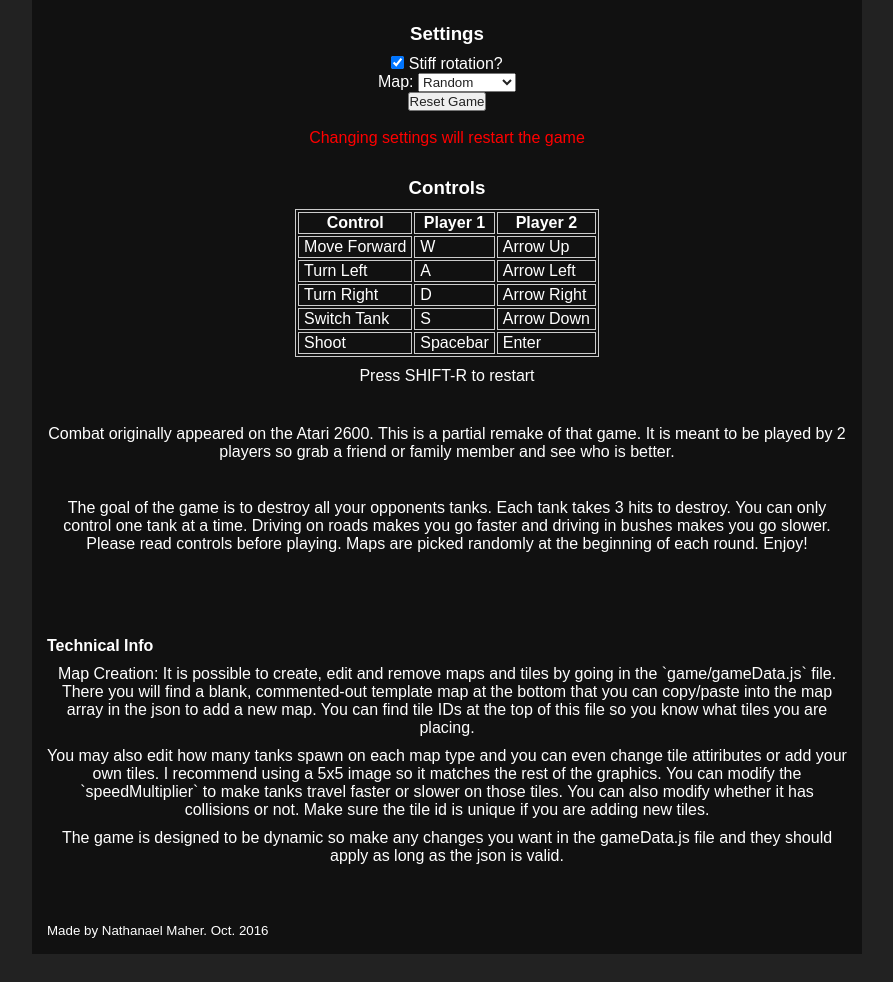
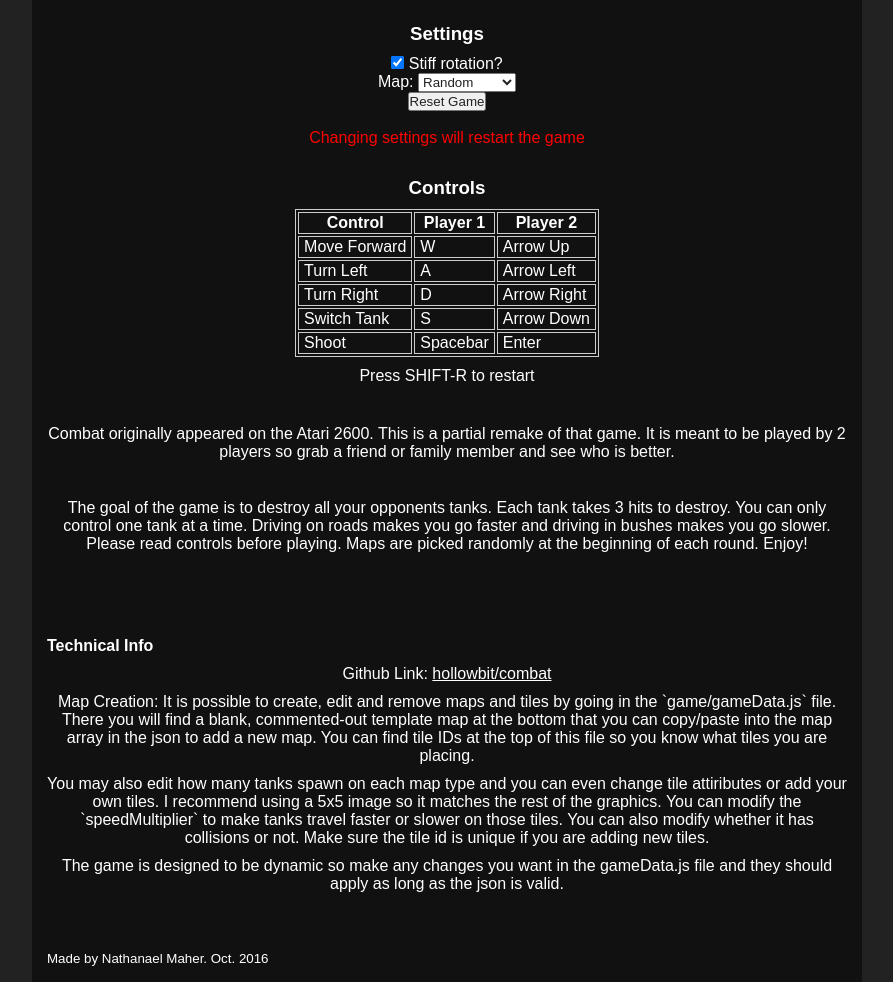
Before and after one commit to hollowbit/combat, a plain HTML site: page index.html in a window 1280 px wide. Shown: the part 500-1482 px from the top of the page, without its empty margins (193-1086 px from the left). Before the commit the page ends 1454 px from the top, so only its background shows below. Drawn offline with nearby package versions, Linux system fonts and the light colour scheme.

Commit message:
added github link

```diff
--- a/index.html
+++ b/index.html
@@ -50,6 +50,7 @@
 
 			<div><!--Technical Info Section-->
 			<h4>Technical Info</h4>
+			<p>Github Link: <a href="https://github.com/hollowbit/combat/tree/master">hollowbit/combat</a></p>
 			<p>Map Creation: It is possible to create, edit and remove maps and tiles by going in the `game/gameData.js` file. There you will find a blank, commented-out template map at the bottom that you can copy/paste into the map array in the json to add a new map. You can find tile IDs at the top of this file so you know what tiles you are placing.</p>
 
 			<p>You may also edit how many tanks spawn on each map type and you can even change tile attiributes or add your own tiles. I recommend using a 5x5 image so it matches the rest of the graphics. You can modify the `speedMultiplier` to make tanks travel faster or slower on those tiles. You can also modify whether it has collisions or not. Make sure the tile id is unique if you are adding new tiles.</p>
```
